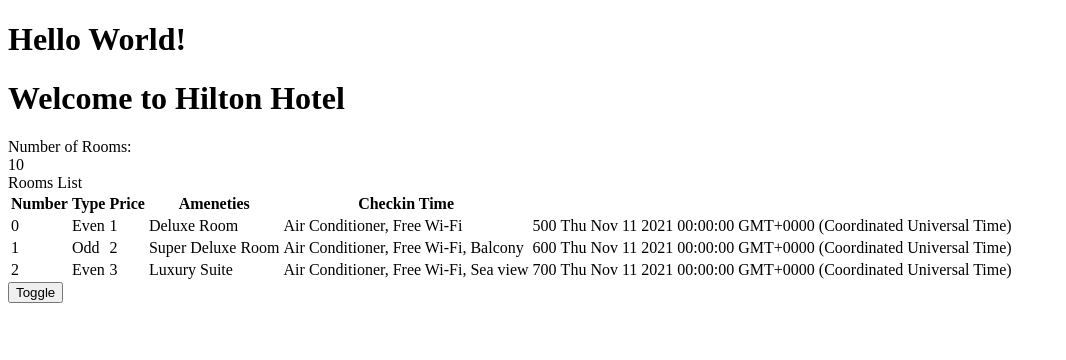
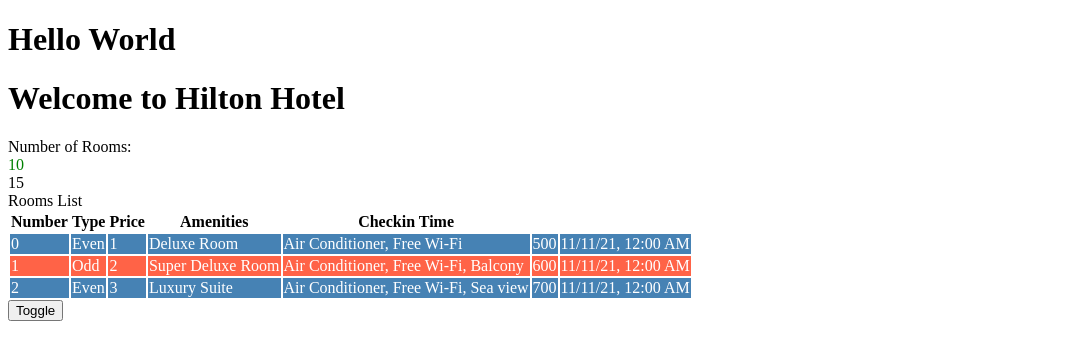
Before and after one commit to danielcornejodev/hotelinventoryapp_ng, an Angular app: page / in a window 1280 px wide. Shown: the top 360 px of the page, without its empty margins (0-1066 px from the left). Built offline with nearby package versions, Linux system fonts and the light colour scheme.

Commit message:
logic cleanup

```diff
--- a/src/app/app.component.html
+++ b/src/app/app.component.html
@@ -1,4 +1,4 @@
-<h1>Hello World!</h1>
+<h1>Hello World</h1>
 
 
 <div [ngSwitch]="role">
--- a/src/app/rooms/rooms.component.html
+++ b/src/app/rooms/rooms.component.html
@@ -1,31 +1,30 @@
 <h1>Welcome to {{hotelName}}</h1>
 
-<div>
+<div [hidden]="hideRooms">
     Number of Rooms:
-    <div [innerText]="numberOfRooms"></div>
+    <div [ngStyle]="{'color' : rooms?.availableRooms ? 'green' : 'red'}" [innerText]="numberOfRooms"></div>
 </div>
 
-<!-- {{ rooms?.availableRooms ?? "No rooms"}} -->
+{{ rooms?.availableRooms ?? "No rooms available"}}
 
-<div *ngIf = "rooms.availableRooms > 0">
+<div *ngIf = "rooms?.availableRooms">
     Rooms List
-    <!-- {{roomsList}} -->
      <table>
         <tr>
             <th>Number</th>
             <th>Type</th>
             <th>Price</th>
-            <th>Ameneties</th>
+            <th>Amenities</th>
             <th>Checkin Time</th>
         </tr>
-        <tr  [ngClass]="e ? 'Even' : 'Odd'" *ngFor="let room of roomsList; let e = even; let o = odd; let i = index">
+        <tr  [ngClass]="e ? 'even' : 'odd'" *ngFor="let room of roomsList; let e = even; let o = odd; let i = index">
             <td>{{i}}</td>
             <td>{{e ? "Even" : "Odd"}}</td>
             <td>{{room.roomNumber}} </td>
             <td>{{room.roomType}}</td>
-            <td>{{room.ameneties}}</td>
+            <td>{{room.amenities}}</td>
             <td>{{room.price}}</td>
-            <td>{{room.checkinTime}}</td>
+            <td>{{room.checkinTime | date: 'short'}}</td>
         </tr>
      </table>
 </div>
--- a/src/app/rooms/rooms.component.ts
+++ b/src/app/rooms/rooms.component.ts
@@ -26,7 +26,7 @@
     {
       roomNumber: 1,
       roomType: 'Deluxe Room',
-      ameneties: 'Air Conditioner, Free Wi-Fi',
+      amenities: 'Air Conditioner, Free Wi-Fi',
       price: 500,
       checkinTime: new Date('11-Nov-2021'),
       checkoutTime: new Date('12-Nov-2021'),
@@ -34,7 +34,7 @@
     {
       roomNumber: 2,
       roomType: 'Super Deluxe Room',
-      ameneties: 'Air Conditioner, Free Wi-Fi, Balcony',
+      amenities: 'Air Conditioner, Free Wi-Fi, Balcony',
       price: 600,
       checkinTime: new Date('11-Nov-2021'),
       checkoutTime: new Date('12-Nov-2021'),
@@ -42,7 +42,7 @@
     {
       roomNumber: 3,
       roomType: 'Luxury Suite',
-      ameneties: 'Air Conditioner, Free Wi-Fi, Sea view',
+      amenities: 'Air Conditioner, Free Wi-Fi, Sea view',
       price: 700,
       checkinTime: new Date('11-Nov-2021'),
       checkoutTime: new Date('12-Nov-2021'),
```
Also changed, not shown: src/app/rooms/rooms.ts (+4 -4 lines).
